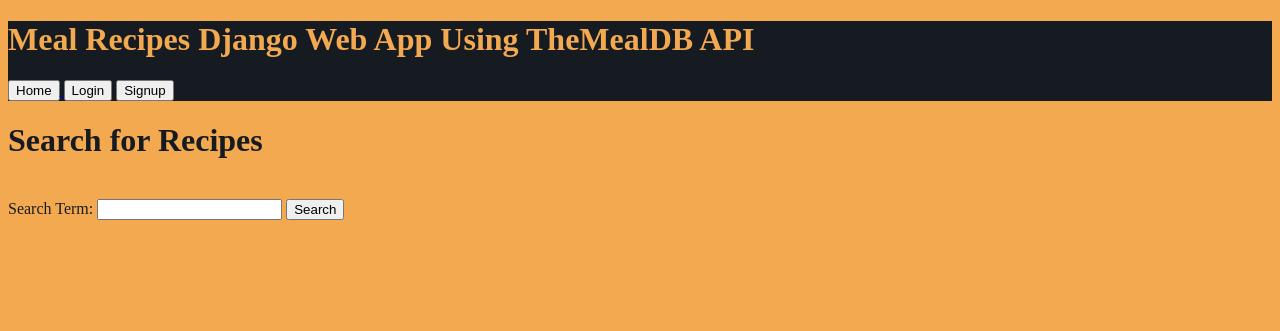
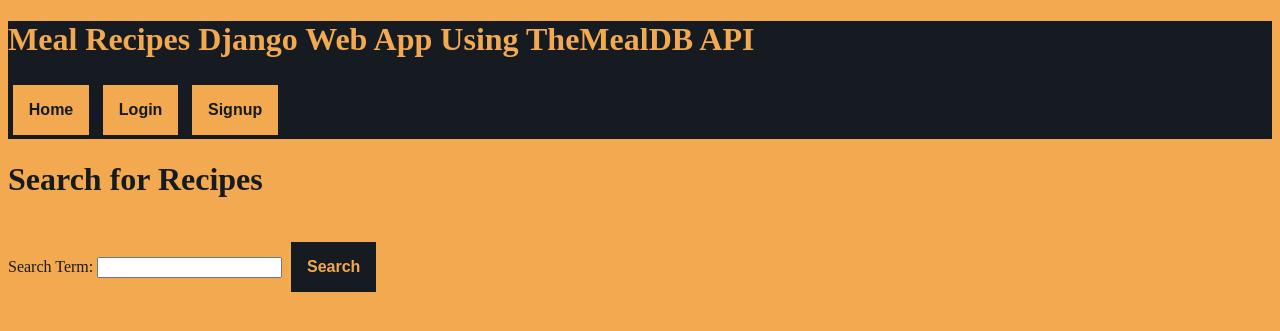
Before and after one commit to Boston-Crab/django_recipe_book, a Django app: template recipe_book/templates/search_app/index.html in a window 1280 px wide. Shown: the top 331 px of the page. Run offline with Django 5.2, Linux system fonts and the light colour scheme; the template is opened without the code that fills it, so the values that code supplies are empty.

Commit message:
style: html buttons color change

```diff
--- a/recipe_book/static/css/style.css
+++ b/recipe_book/static/css/style.css
@@ -13,3 +13,43 @@
 .black-background {
     background-color: #161B21;
 }
+
+.button-orange {
+    transition: 0.2s;
+    border: none;
+    font-weight: bold;
+    padding: 1rem;
+    margin: 0.3rem;
+    text-align: center;
+    text-decoration: none;
+    display: inline-block;
+    font-size: 1rem;
+    background-color: #F3A950;
+    color: #161B21;
+}
+
+.button-orange:hover {
+    transition: 0.2s;
+    gap: 1rem;
+    background-color: rgb(202, 177, 35);
+  }
+
+.button-black {
+    transition: 0.2s;
+    border: none;
+    font-weight: bold;
+    padding: 1rem;
+    margin: 0.3rem;
+    text-align: center;
+    text-decoration: none;
+    display: inline-block;
+    font-size: 1rem;
+    background-color: #161B21;
+    color: #F3A950;
+}
+
+.button-black:hover {
+    transition: 0.2s;
+    gap: 1rem;
+    background-color: rgb(80, 80, 80);
+}
--- a/recipe_book/templates/base.html
+++ b/recipe_book/templates/base.html
@@ -11,15 +11,15 @@
 <header class="black-background">
     <h1 class="orange">Meal Recipes Django Web App Using TheMealDB API</h1>
     <a href="{% url 'recipes:index' %}">
-        <button>Home</button>
+        <button class="button-orange">Home</button>
     </a>
     {% if request.user.is_authenticated %}
         <p class="orange">{{ request.user.username|capfirst }}</p>
-        <a href="{% url 'user:logout' %}"><button>Logout</button></a>
-        <a href="{% url 'user:account' %}"><button>My Account</button></a>
+        <a href="{% url 'user:logout' %}"><button class="button-orange">Logout</button></a>
+        <a href="{% url 'user:account' %}"><button class="button-orange">My Account</button></a>
     {% else %}
-        <a href="{% url 'user:login' %}"><button>Login</button></a>
-        <a href="{% url 'user:signup' %}"><button>Signup</button></a>
+        <a href="{% url 'user:login' %}"><button class="button-orange">Login</button></a>
+        <a href="{% url 'user:signup' %}"><button class="button-orange">Signup</button></a>
     {% endif %}
 </header>
 <body class="orange-background">
--- a/recipe_book/templates/search_app/index.html
+++ b/recipe_book/templates/search_app/index.html
@@ -10,6 +10,6 @@
     {% csrf_token %}
     <label for="search_term" class="black">Search Term:</label>
     <input type="text" id="search_term" name="search_term" required>
-    <button type="submit">Search</button>
+    <button type="submit" class="button-black">Search</button>
 </form>
 {% endblock content %}
--- a/recipe_book/templates/user_account/account_page.html
+++ b/recipe_book/templates/user_account/account_page.html
@@ -9,7 +9,7 @@
     {% endif %}
     <p class="black">Hi, {{ request.user.username|capfirst }}. This is your account management panel</p>
     <p class="black">Email: {{ request.user.email }}</p>
-    <a href="{% url 'user:change_password' %}"><button>Change Password</button></a>
-    <a href="{% url 'user:change_email' %}"><button>Change Email</button></a>
+    <a href="{% url 'user:change_password' %}"><button class="button-black">Change Password</button></a>
+    <a href="{% url 'user:change_email' %}"><button class="button-black">Change Email</button></a>
 {% endif %}
 {% endblock content %}
--- a/recipe_book/templates/user_account/change_email.html
+++ b/recipe_book/templates/user_account/change_email.html
@@ -5,6 +5,6 @@
   <form method="post">
     {% csrf_token %}
     {{ form.as_p }}
-    <a href="{% url 'user:account' %}"><button type="submit">Change Email</button></a>
+    <a href="{% url 'user:account' %}"><button type="submit" class="button-black">Change Email</button></a>
   </form>
 {% endblock %}
--- a/recipe_book/templates/user_account/change_password.html
+++ b/recipe_book/templates/user_account/change_password.html
@@ -5,6 +5,6 @@
   <form method="post">
     {% csrf_token %}
     {{ form.as_p }}
-    <a href="{% url 'user:account' %}"><button type="submit">Change Password</button></a>
+    <a href="{% url 'user:account' %}"><button type="submit" class="button-black">Change Password</button></a>
   </form>
 {% endblock %}
--- a/recipe_book/templates/user_account/login.html
+++ b/recipe_book/templates/user_account/login.html
@@ -5,7 +5,7 @@
 <form method="POST">
     {% csrf_token %}
     {{ form.as_p }}
-    <button type="submit">Login</button>
+    <button type="submit" class="button-black">Login</button>
     <a href="{% url 'user:signup' %}">Dont have Account Create</a>
 </form>
 {% endblock content %}
--- a/recipe_book/templates/user_account/signup.html
+++ b/recipe_book/templates/user_account/signup.html
@@ -3,7 +3,7 @@
 <form method="POST">
   {% csrf_token %}
   {{ form.as_p }}
-  <button type="submit">Signup</button>
+  <button type="submit" class="button-black">Signup</button>
   <a href="{% url 'user:login' %}">Already have account?</a>
 </form>
 {% endblock content %}
```
Also changed, not shown: recipe_book/templates/search_app/recipe_details.html (+5 -5 lines), db.sqlite3.
